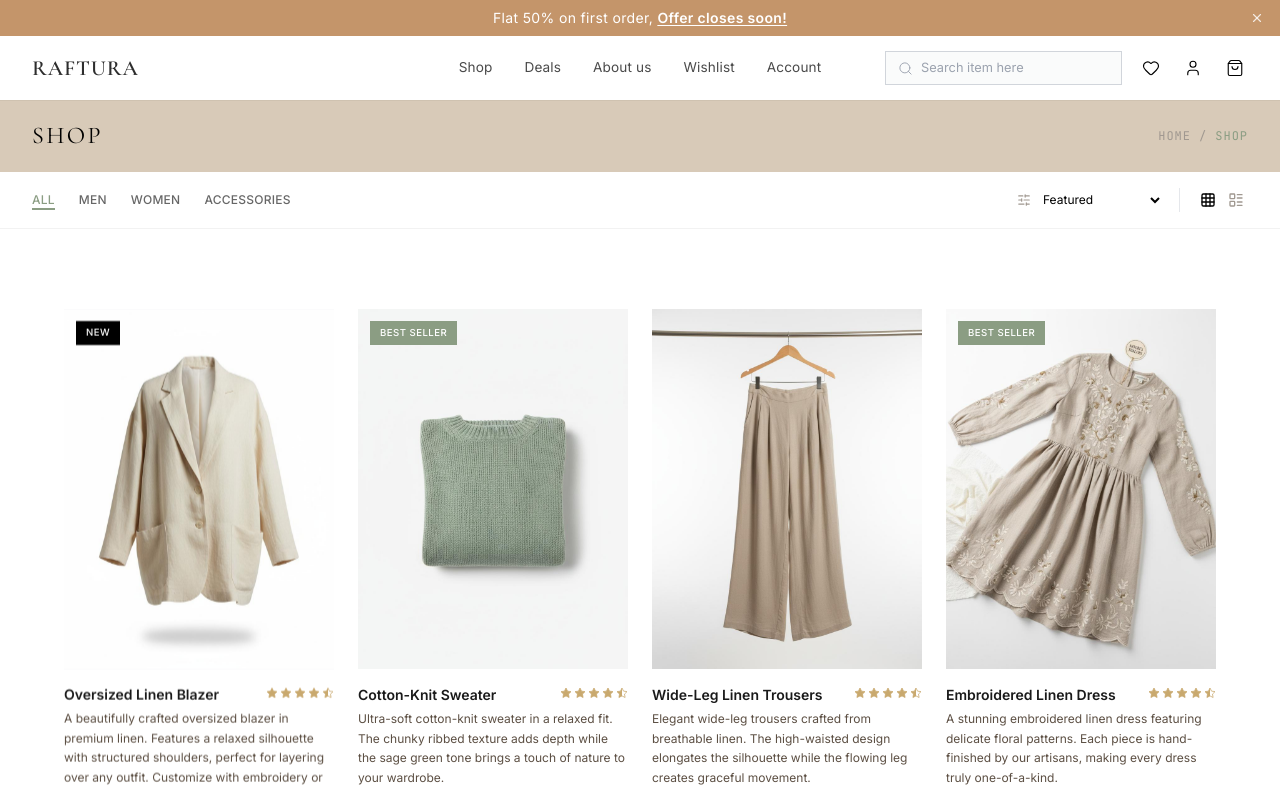
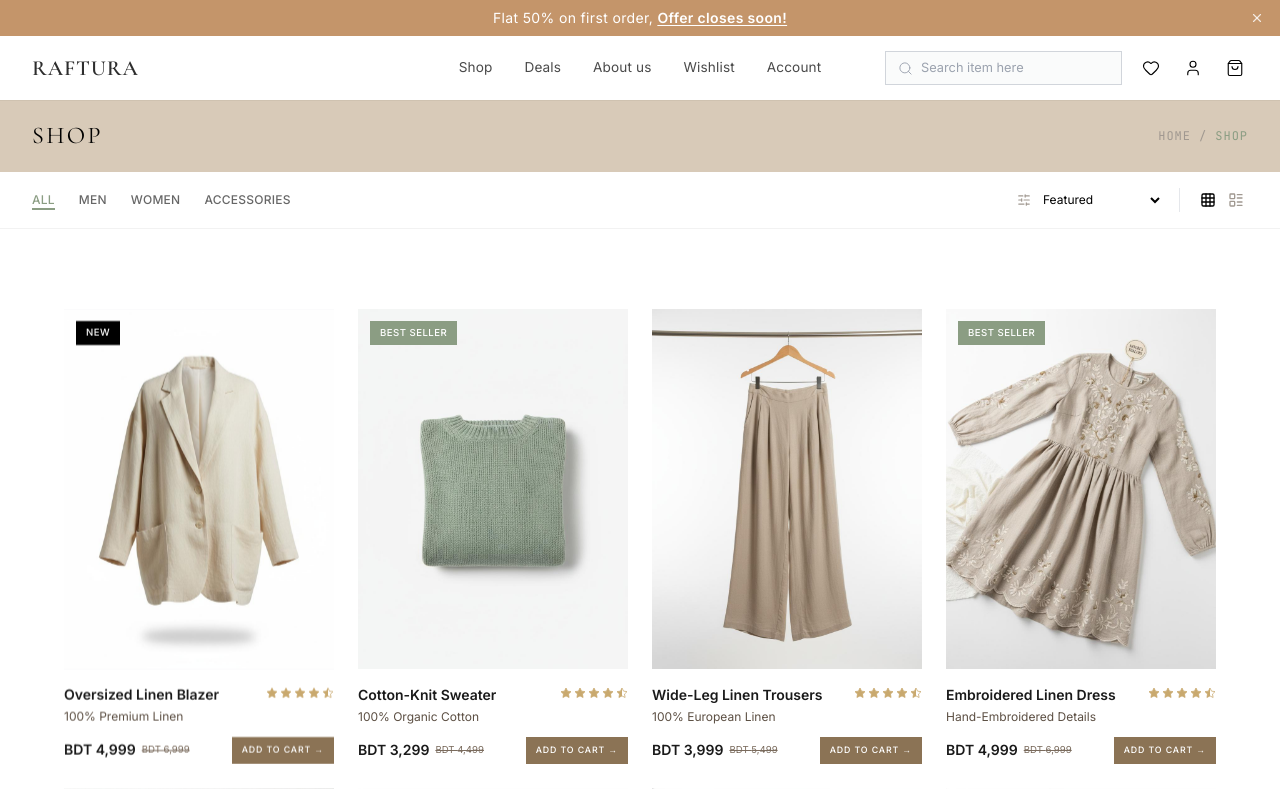
Before and after one commit to mushfiq-nehal/Raftura---Fashion-E-commerce-Frontend, a React (Vite) app: page /shop in a window 1280 px wide. Shown: the top 789 px of the page. Built offline with nearby package versions, Linux system fonts and the light colour scheme.

Commit message:
buttons style fixes

```diff
--- a/src/components/ProductCard.tsx
+++ b/src/components/ProductCard.tsx
@@ -52,7 +52,7 @@ export default function ProductCard({ product, className = '' }: ProductCardProp
   };
 
   return (
-    <div className={`group animate-item ${className}`}>
+    <div className={`group animate-item flex flex-col ${className}`}>
       <Link to={`/product/${product.id}`} className="block">
         <div className="relative overflow-hidden bg-gray-100 mb-3" style={{ aspectRatio: '3/4' }}>
           <img
@@ -74,12 +74,13 @@ export default function ProductCard({ product, className = '' }: ProductCardProp
         </div>
       </Link>
 
-      <div className="pt-1">
-        {/* Name + Stars — wrap on very narrow cards */}
+      {/* Info — flex-col + flex-1 so button always sticks to bottom */}
+      <div className="pt-1 flex flex-col flex-1">
+        {/* Name + Stars */}
         <div className="flex items-start justify-between gap-1 mb-1">
           <Link
             to={`/product/${product.id}`}
-            className="font-semibold text-xs sm:text-sm text-[#1A1A1A] leading-snug hover:text-[#8B9D83] transition-colors line-clamp-2"
+            className="font-semibold text-xs sm:text-sm text-[#1A1A1A] leading-snug hover:text-[#8B9D83] transition-colors line-clamp-1"
           >
             {product.name}
           </Link>
@@ -88,31 +89,32 @@ export default function ProductCard({ product, className = '' }: ProductCardProp
           </div>
         </div>
 
-        {/* Description — hidden on very small screens to save space */}
-        <p className="hidden sm:block text-xs text-[#5C4F43] leading-relaxed mb-2 line-clamp-1">
-          {product.description}
+        {/* Short feature tag — always 1 line, consistent height */}
+        <p className="text-[0.65rem] sm:text-xs text-[#5C4F43] mb-3 truncate">
+          {product.features[0]}
         </p>
 
-        {/* Price row */}
-        <div className="flex items-center gap-1.5 mb-2 mt-1">
-          <span className="text-xs sm:text-sm font-semibold text-[#1A1A1A]">
+        {/* Price + button on same row */}
+        <div className="mt-auto flex items-center justify-between gap-2">
+          <div className="flex items-center gap-1.5 min-w-0">
+            <span className="text-xs sm:text-sm font-semibold text-[#1A1A1A] whitespace-nowrap">
               BDT {product.price.toLocaleString()}
             </span>
             {product.originalPrice > product.price && (
-            <span className="text-[0.65rem] sm:text-xs text-[#7A6B5D] line-through">
+              <span className="text-[0.6rem] text-[#7A6B5D] line-through whitespace-nowrap hidden sm:inline">
                 BDT {product.originalPrice.toLocaleString()}
               </span>
             )}
           </div>
 
-        {/* Add to Cart — full width */}
           <button
             onClick={handleAddToCart}
-          className="w-full py-1.5 bg-[#8B7355] text-white text-[0.6rem] font-medium tracking-widest uppercase hover:bg-[#7A6347] transition-colors"
+            className="flex-shrink-0 px-2.5 py-1.5 bg-[#8B7355] text-white text-[0.55rem] font-medium tracking-widest uppercase hover:bg-[#7A6347] transition-colors whitespace-nowrap"
           >
             Add to Cart →
           </button>
         </div>
       </div>
+    </div>
   );
 }
--- a/src/pages/About.tsx
+++ b/src/pages/About.tsx
@@ -42,16 +42,6 @@ export default function About() {
         </div>
       </div>
 
-      {/* Hero Image */}
-      <div className="content-max-width px-5 lg:px-8 mb-20">
-        <div className="aspect-[21/9] overflow-hidden rounded">
-          <img
-            src="/images/sustainability.jpg"
-            alt="RAFTURA brand"
-            className="w-full h-full object-cover"
-          />
-        </div>
-      </div>
 
       {/* Mission */}
       <div className="section-padding content-max-width">
--- a/src/pages/Shop.tsx
+++ b/src/pages/Shop.tsx
@@ -87,7 +87,7 @@ export default function Shop() {
         <div className="content-max-width flex items-center justify-between">
           <h1 className="font-heading text-xl md:text-2xl uppercase tracking-widest">Shop</h1>
           <p className="font-label text-xs text-[#A09890]">
-            <Link to="/" className="hover:text-[#8B9D83]">Home</Link>
+            <Link to="/" className="hover:text-[#C4956A]">Home</Link>
             {' / '}
             <span className="text-[#8B9D83]">Shop</span>
           </p>
@@ -104,7 +104,7 @@ export default function Shop() {
                 key={cat}
                 onClick={() => setActiveCategory(cat)}
                 className={`font-nav whitespace-nowrap relative py-1 ${
-                  activeCategory === cat ? 'text-[#8B9D83]' : 'text-black/60 hover:text-black'
+                  activeCategory === cat ? 'text-[#8B9D83]' : 'text-black/60 hover:text-[#C4956A]'
                 }`}
               >
                 {cat}
@@ -183,7 +183,7 @@ function GridProductCard({ product }: { product: typeof products[0] }) {
 
 function ListProductCard({ product }: { product: typeof products[0] }) {
   return (
-    <Link to={`/product/${product.id}`} className="product-card group flex gap-6 p-4 border border-gray-100 rounded hover:border-[#8B9D83]/30 transition-colors">
+    <Link to={`/product/${product.id}`} className="product-card group flex gap-6 p-4 border border-gray-100 rounded hover:border-[#C4956A]/30 transition-colors">
       <div className="relative w-32 h-40 flex-shrink-0 overflow-hidden rounded bg-gray-100">
         <img
           src={product.image}
--- a/src/sections/HeroSection.tsx
+++ b/src/sections/HeroSection.tsx
@@ -46,7 +46,7 @@ export default function HeroSection() {
             </p>
             <Link
               to="/customize"
-              className="group inline-flex items-center gap-3 px-8 py-3.5 border-2 transition-all duration-300 hover:bg-[#2D2D2D] hover:text-white hover:border-[#2D2D2D]"
+              className="group inline-flex items-center gap-3 px-8 py-3.5 border-2 transition-all duration-300 hover:bg-[#C4956A] hover:text-white hover:border-[#C4956A]"
               style={{
                 borderColor: '#2D2D2D',
                 color: '#2D2D2D',
@@ -88,10 +88,8 @@ export default function HeroSection() {
                   FOR MEN
                 </h3>
                 <span
-                  className="inline-flex items-center gap-2 px-4 py-1.5 text-white transition-all duration-300 group-hover:bg-white group-hover:text-[#2D2D2D]"
+                  className="inline-flex items-center gap-2 px-4 py-1.5 text-white transition-all duration-300 bg-white/15 backdrop-blur-sm group-hover:bg-[#C4956A] group-hover:text-white"
                   style={{
-                    backgroundColor: 'rgba(255,255,255,0.15)',
-                    backdropFilter: 'blur(4px)',
                     fontFamily: 'Inter, sans-serif',
                     fontWeight: 500,
                     fontSize: '0.65rem',
@@ -124,10 +122,8 @@ export default function HeroSection() {
                   FOR WOMEN
                 </h3>
                 <span
-                  className="inline-flex items-center gap-2 px-4 py-1.5 text-white transition-all duration-300 group-hover:bg-white group-hover:text-[#2D2D2D]"
+                  className="inline-flex items-center gap-2 px-4 py-1.5 text-white transition-all duration-300 bg-white/15 backdrop-blur-sm group-hover:bg-[#C4956A] group-hover:text-white"
                   style={{
-                    backgroundColor: 'rgba(255,255,255,0.15)',
-                    backdropFilter: 'blur(4px)',
                     fontFamily: 'Inter, sans-serif',
                     fontWeight: 500,
                     fontSize: '0.65rem',
```
Lines whose indentation alone changed are shown as unchanged.
